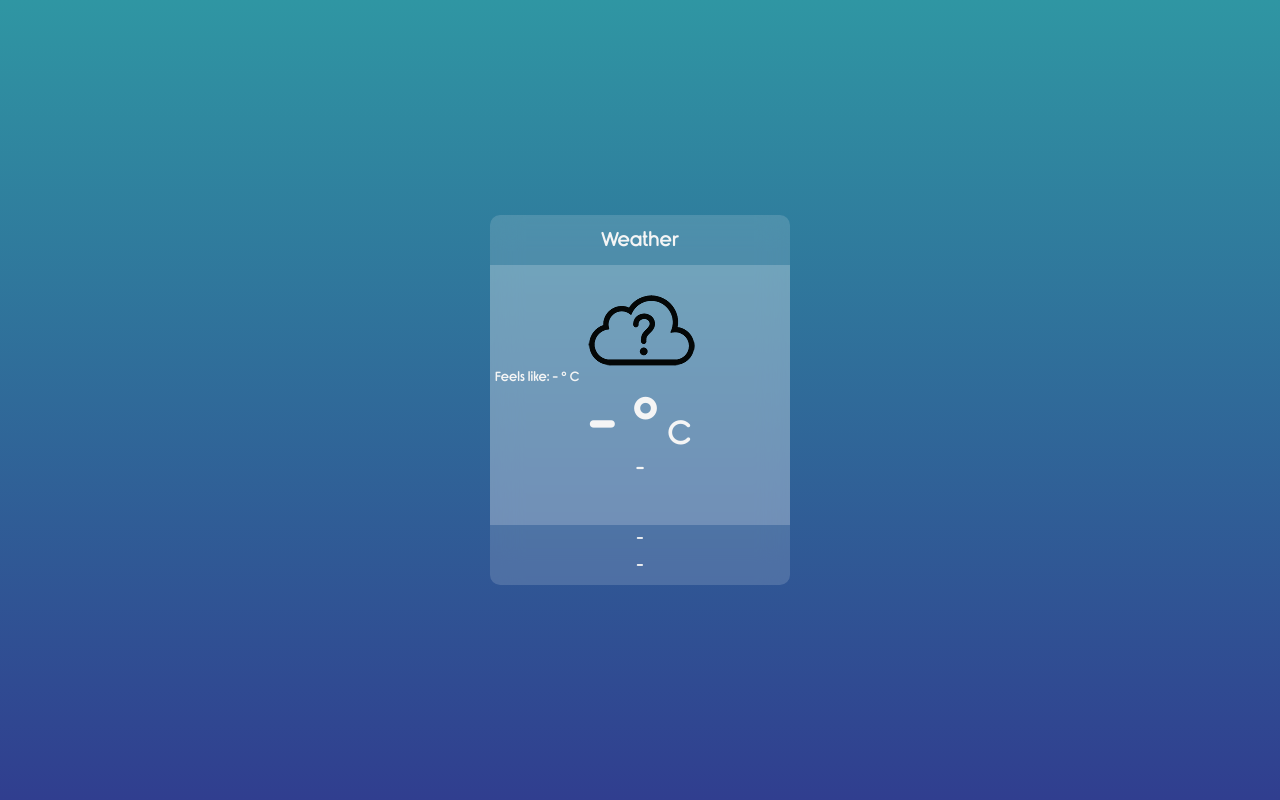
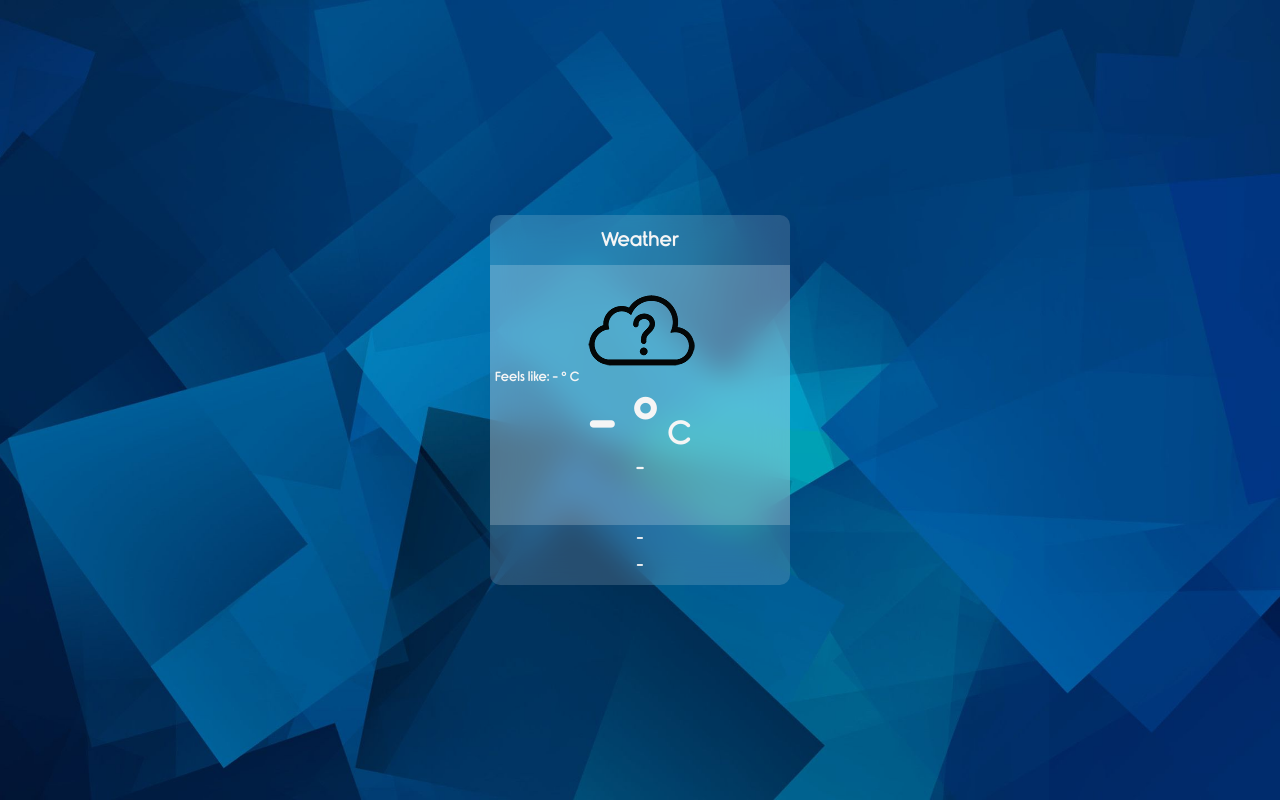
Before and after one commit to techjazz-MS/Javascript_WeatherApplication, a plain HTML site: page index.html in a window 1280 px wide. Drawn offline with Linux system fonts and the light colour scheme.

Commit message:
Added the background

```diff
--- a/style.css
+++ b/style.css
@@ -12,7 +12,11 @@ body {
     justify-content: center;
     flex-direction: column;
     align-items: center;
-    background: linear-gradient(rgb(47,150,163), rgb(48,62,143));
+    background-repeat: no-repeat;
+    background-size: cover;
+    background-position: center center;
+    background-image: url(Images/BackgroundImages_2.jpg), linear-gradient(rgb(47,150,163), rgb(48,62,143));
+    /* background: linear-gradient(rgb(47,150,163), rgb(48,62,143)); */
 
 }
 
@@ -43,10 +47,10 @@ body {
     color: whitesmoke;
 }
 
-.notification{
+/* .notification{
     background-color: #f8d7da;
     display: none;
-}
+} */
 
 /* .notification p{
     color: #721c24;
```
Also changed, not shown: Images/BackgroundImages_1.jpg (added), Images/BackgroundImages_2.jpg (added).
